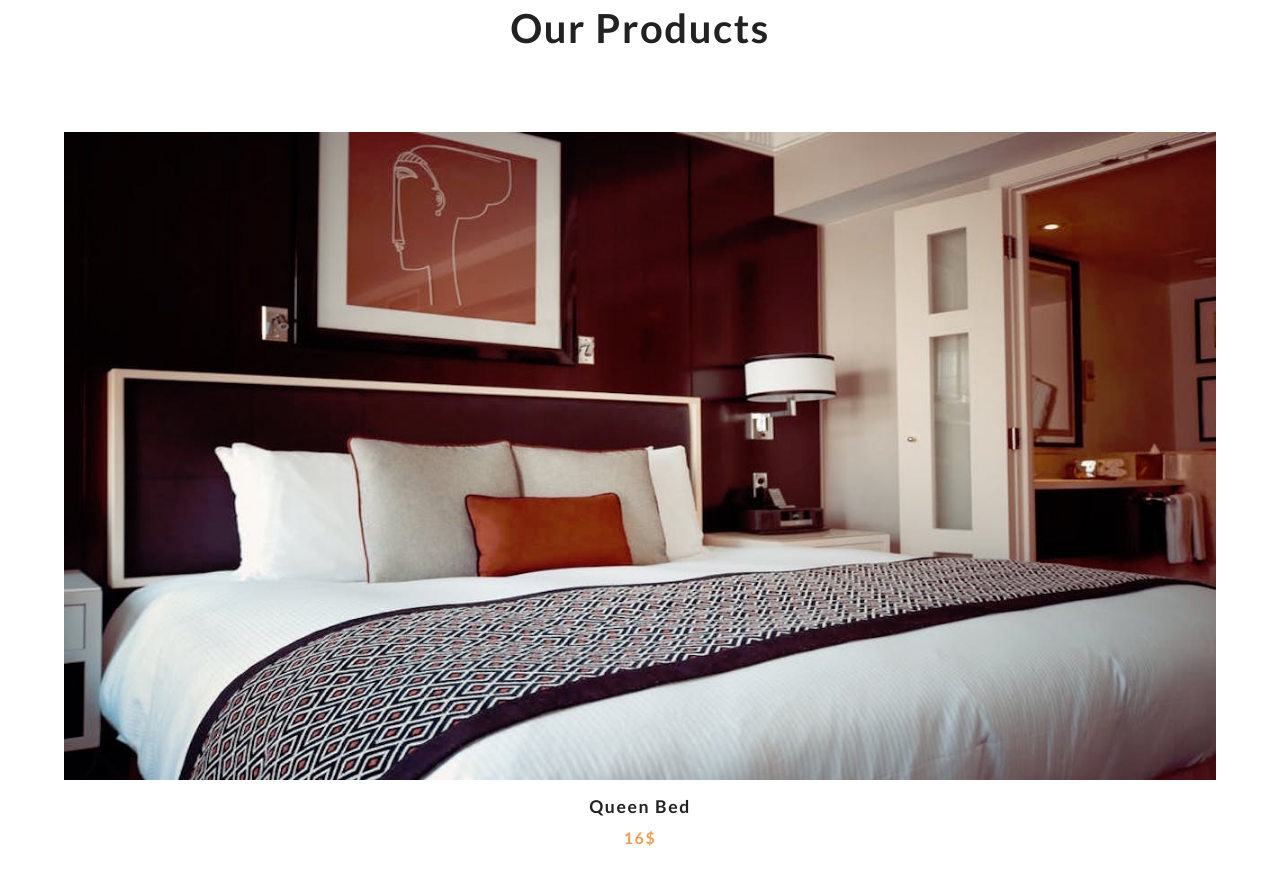
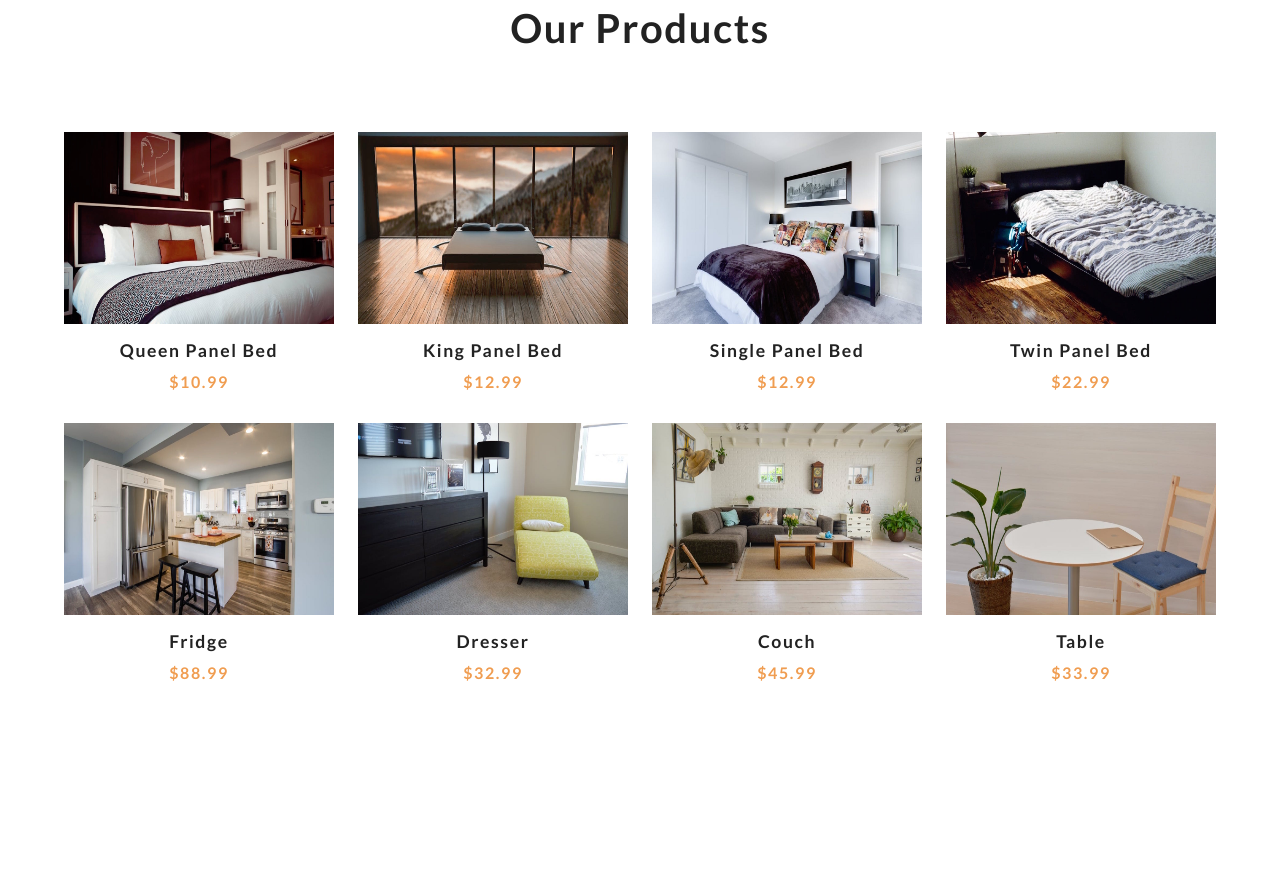
Before and after one commit to chaggysen/FurnitureShopWebsite, a plain HTML site: page index.html in a window 1280 px wide. Shown: the part 860-1744 px from the top of the page. After the commit the page ends 1606 px from the top, so only its background shows below. Drawn offline with Linux system fonts and the light colour scheme.

Commit message:
implementation of product and ui methods

```diff
--- a/app.js
+++ b/app.js
@@ -16,12 +16,80 @@ let cart = [];
 // Product class: getting the products:
 // This will be responsible for getting the products localy first,
 // (products.json) and then contentful(data management)
-class Products {}
+class Products {
+  // The async keyword can be placed before a function. It means that:
+  // a function always return a promise(an object that may produce a single value some time in the future)
+  // Other values are wrapped in a resolved promise automatically
+
+  // The keyword await makes JavaScript wait until that promise settles and returns its results.
+
+  // In conclusion, the async/await keywords enable asynchronous promise-based behavior
+  // to be written in a cleaner style, avoiding the need to explicitly consigure promise chain.
+  async getProducts() {
+    try {
+      let result = await fetch("products.json");
+      // This will return the data with the json method on the fetch.
+      // This way, we will get the data in Json format. This Json format is the same format as Contentful.
+      let data = await result.json();
+      let products = data.items;
+
+      // We got the json file but the structure is complicated to work with.
+      // The following lines of code will destructure the data.
+      // The map method creates a new array populated with the results of
+      // calling a provided function on every element in the calling array.
+      products = products.map((item) => {
+        // The title and price are in the fields property, id in the sys property.
+        // For the image, we iterate through the properties to get the URL.
+        const { title, price } = item.fields;
+        const { id } = item.sys;
+        const image = item.fields.image.fields.file.url;
+        // Here we create the cleaner return object
+        return { title, price, id, image };
+      });
+      // Finally, we return the cleaner object
+      return products;
+    } catch (error) {
+      console.log(error);
+    }
+  }
+}
 
 // UI class: display products
 // This class will be responsible to get all the items we will get from the products,
 // and then displaying them.
-class UI {}
+class UI {
+  // This method will take an array of products as input
+  displayProducts(products) {
+    // Create an empty string variable
+    let result = "";
+    // The forEach() method executes a provided function once for each array element.
+    // Here we are getting all the products and their attributes
+    products.forEach((product) => {
+      result += `
+      <!-- Single product -->
+      <!-- The article tag specifies independant, self-contained content -->
+      <article class="product">
+        <div class="img-container">
+          <img
+            src=${product.image}
+            alt="product"
+            class="product-img"
+          />
+          <button class="bag-btn" data-id=${product.id}>
+            <i class="fa fa-shopping-cart"></i>
+            add to bag
+          </button>
+        </div>
+        <h3>${product.title}</h3>
+        <h4>$${product.price}</h4>
+      </article>
+      <!-- end of single product -->
+      `;
+    });
+    // productsDOM variable is the DOM of product-center div. Here we set that to the result.
+    productsDOM.innerHTML = result;
+  }
+}
 
 // Local storage class:
 // This class will deal with local storage
@@ -32,4 +100,9 @@ class Storage {}
 document.addEventListener("DOMContentLoaded", () => {
   const ui = new UI();
   const products = new Products();
+
+  // get all products
+  // The then() method returns a Promise
+  // Here we call displayProducts function from UI class
+  products.getProducts().then((products) => ui.displayProducts(products));
 });
--- a/index.html
+++ b/index.html
@@ -43,25 +43,7 @@
       <div class="section-title">
         <h2>our products</h2>
       </div>
-      <div class="products-center">
-        <!-- Single product -->
-        <!-- The article tag specifies independant, self-contained content -->
-        <article class="product">
-          <div class="img-container">
-            <img
-              src="./images/product-1.jpeg"
-              alt="product"
-              class="product-img"
-            />
-            <button class="bag-btn" data-id="1">
-              <i class="fa fa-shopping-cart"></i>
-              add to bag
-            </button>
-          </div>
-          <h3>queen bed</h3>
-          <h4>16$</h4>
-        </article>
-        <!-- end of single product -->
+      <div class="products-center"></div>
       </div>
     </section>
     <!-- End of Product  -->
```
